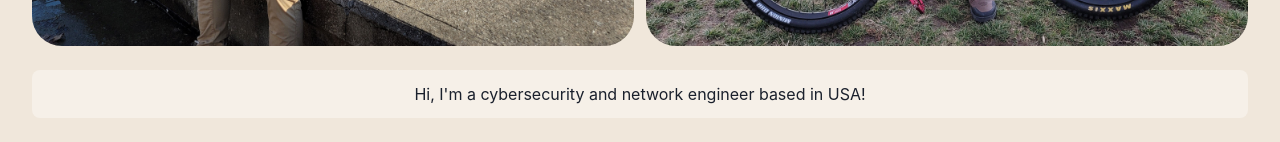
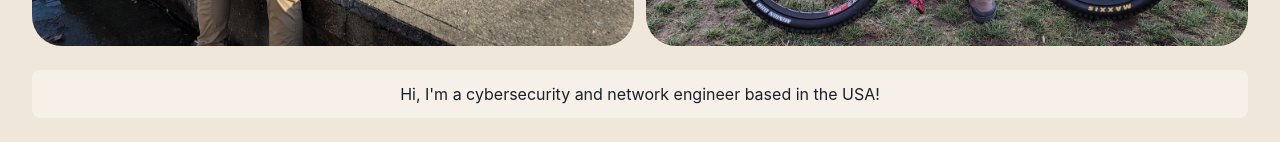
Before and after one commit to atahan99/Personal-Website, a Next.js app: page / in a window 1280 px wide. Shown: the part 530-672 px from the top of the page. Built offline with nearby package versions, Linux system fonts and the light colour scheme.

Commit message:
Update index.js

```diff
--- a/pages/index.js
+++ b/pages/index.js
@@ -61,7 +61,7 @@ const Home = () => (
         textAlign="center"
         bg={useColorModeValue('whiteAlpha.500', 'whiteAlpha.200')}
       >
-        Hi, I&apos;m a cybersecurity and network engineer based in USA!
+        Hi, I&apos;m a cybersecurity and network engineer based in the USA!
       </Box>
 
       <Box display={{ md: 'flex' }}>
```
